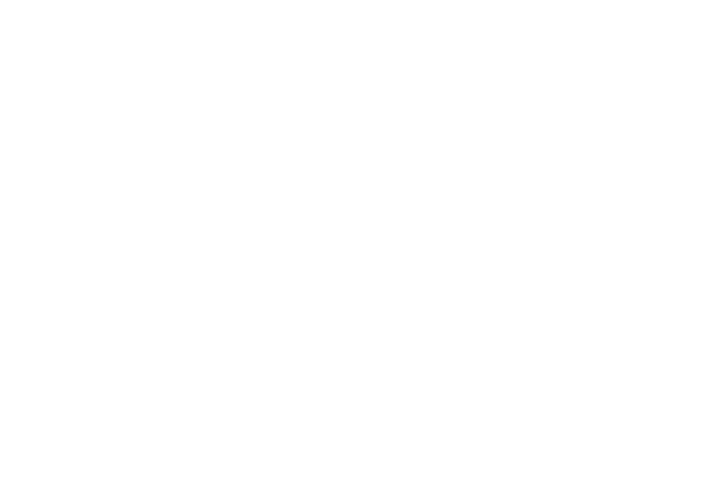
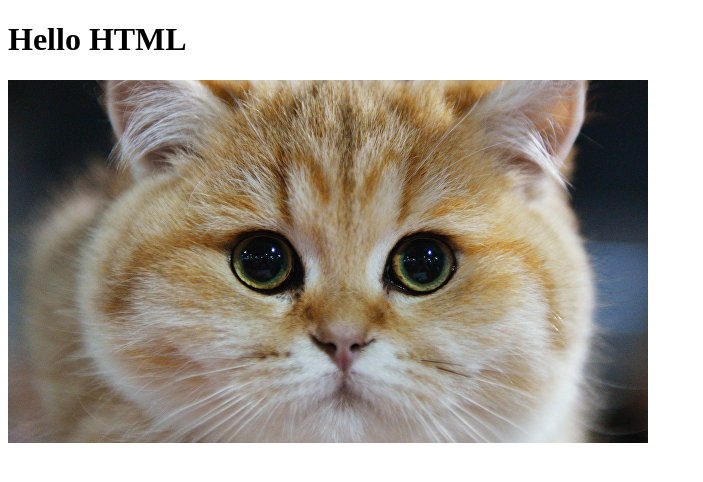
Before and after one commit to Ivanna-Martynyshyn/1054-html, a plain HTML site: page index.html in a window 1280 px wide. Shown: the whole page, without its empty margins (0-703 px from the left). Drawn offline with Linux system fonts and the light colour scheme.

Commit message:
Add html

```diff
--- a/index.html
+++ b/index.html
@@ -4,10 +4,11 @@
     <meta charset="UTF-8">
     <meta http-equiv="X-UA-Compatible" content="IE=edge">
     <meta name="viewport" content="width=device-width, initial-scale=1.0">
-    <title>Document</title>
-    <link rel="shortcut icon" href="https://placekitten.com/96/139" type="image/x-icon">
+    <title>Web Document</title>
+    <link rel="shortcut icon" href="img/baby-cat.jpeg" type="image/x-icon">
 </head>
 <body>
-    <script src="https://unpkg.com/html-data-include@3.3.3/html-data-include.js"></script>
+    <h1>Hello HTML</h1>
+    <img src="img/baby-cat.jpeg" alt="Baby Cat">
 </body>
 </html>
```
Also changed, not shown: img/baby-cat.jpeg (added).
